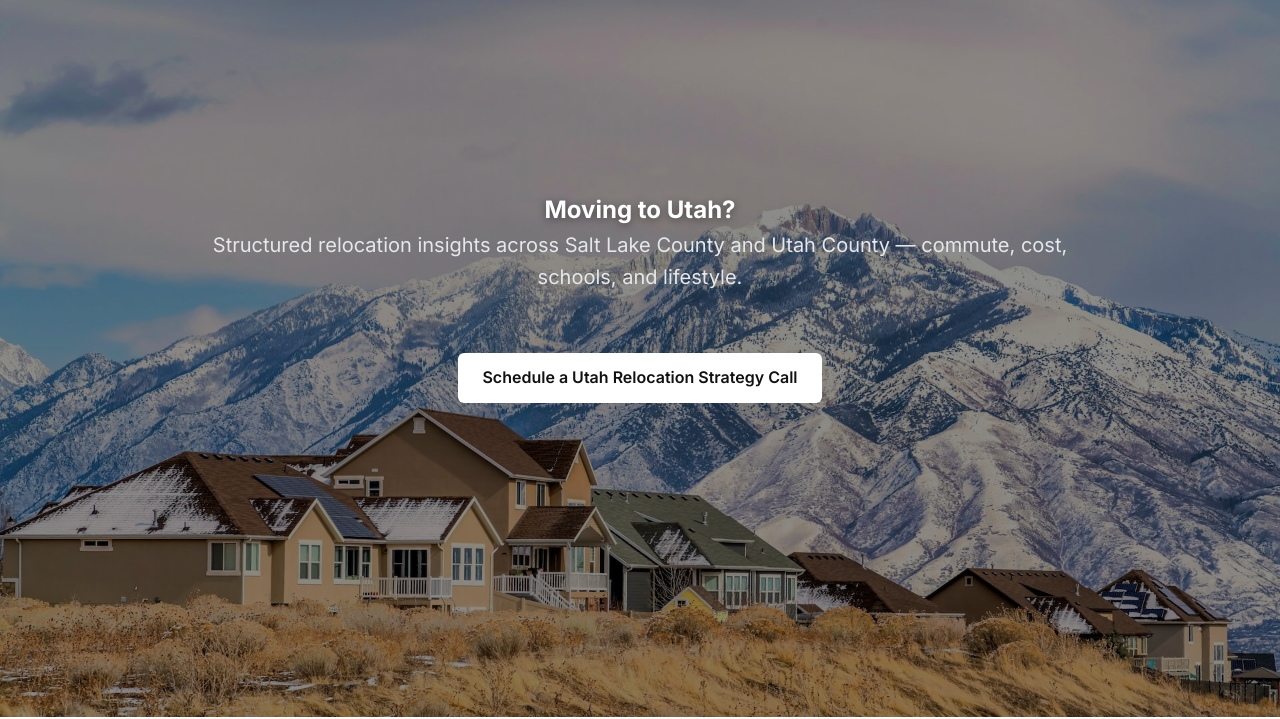
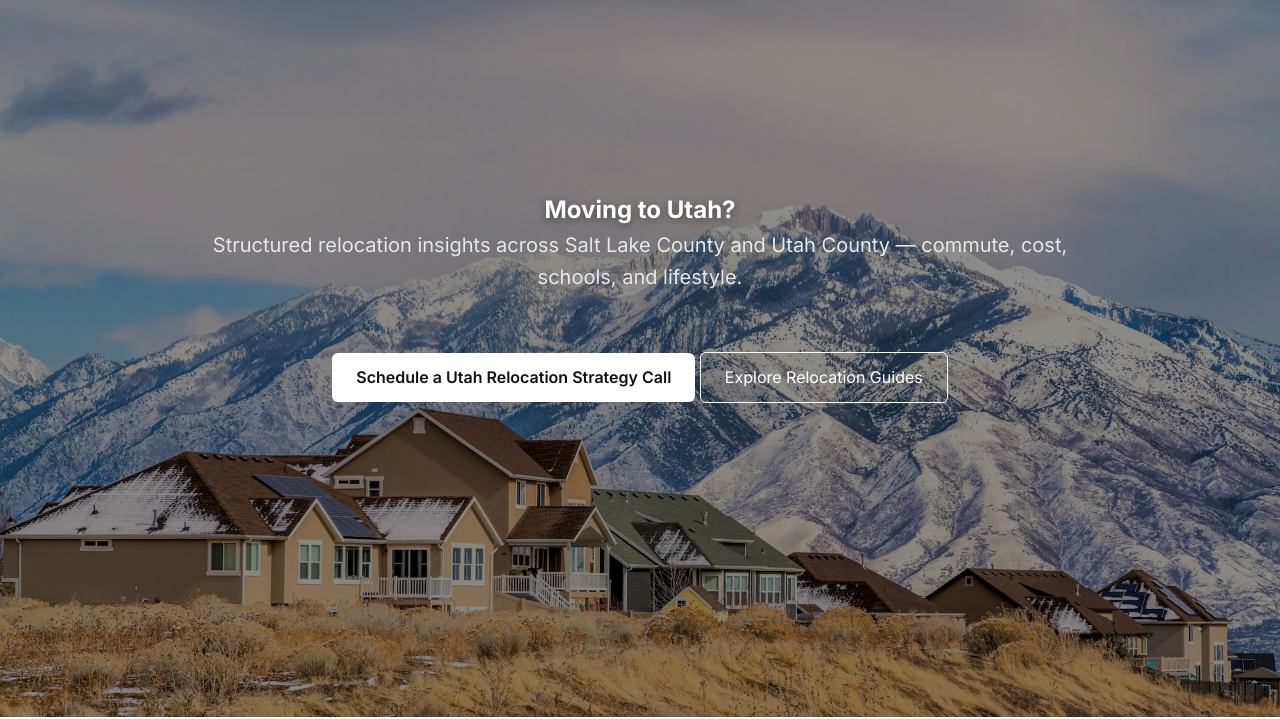
Before and after one commit to parikhtapan18/utahhomeintel, a plain HTML site: page index.html in a window 1280 px wide. Shown: the part 83-802 px from the top of the page. Drawn offline with Linux system fonts and the light colour scheme.

Commit message:
Added second button for guides on index.html

```diff
--- a/index.html
+++ b/index.html
@@ -244,6 +244,18 @@ header h1 {
   margin-bottom:16px;
 }
 
+.btn-secondary {
+  display: inline-block;
+  margin-top: 12px;
+  padding: 12px 24px;
+  background: transparent;
+  color: white;
+  border: 1px solid white;
+  text-decoration: none;
+  border-radius: 6px;
+  font-weight: 500;
+}
+
 footer {
   padding:60px;
   background:#111827;
@@ -274,6 +286,7 @@ footer {
       <h1>Moving to Utah?</h1>
       <p>Structured relocation insights across Salt Lake County and Utah County — commute, cost, schools, and lifestyle.</p>
       <a href="#contact" class="btn-primary">Schedule a Utah Relocation Strategy Call</a>
+      <a href="#guides" class="btn-secondary">Explore Relocation Guides</a>
     </div>
 </section>
 
```
